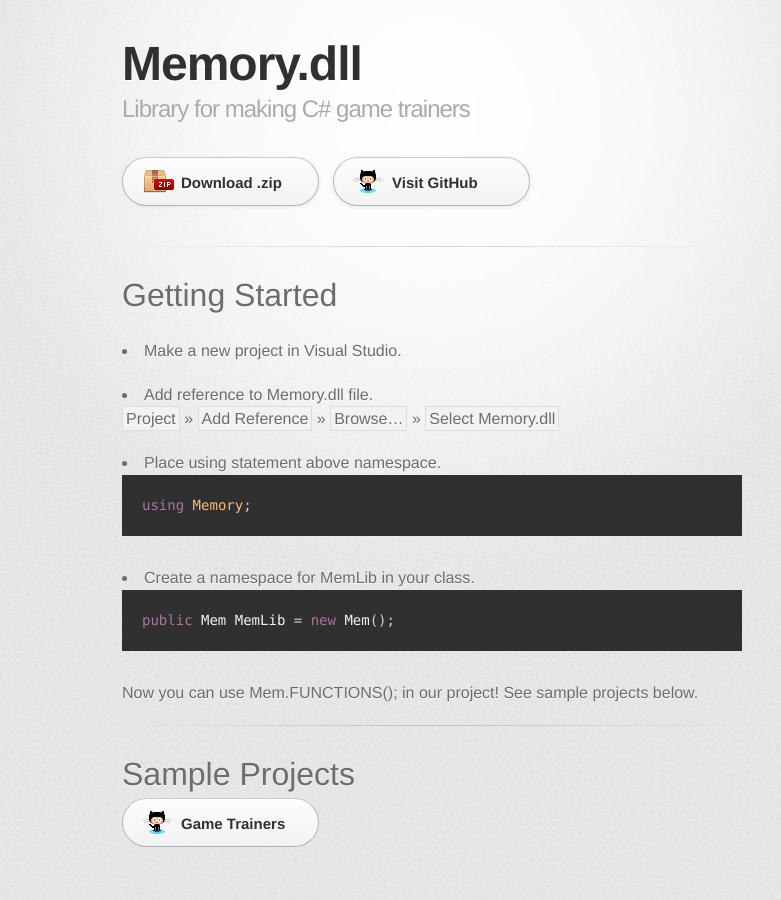
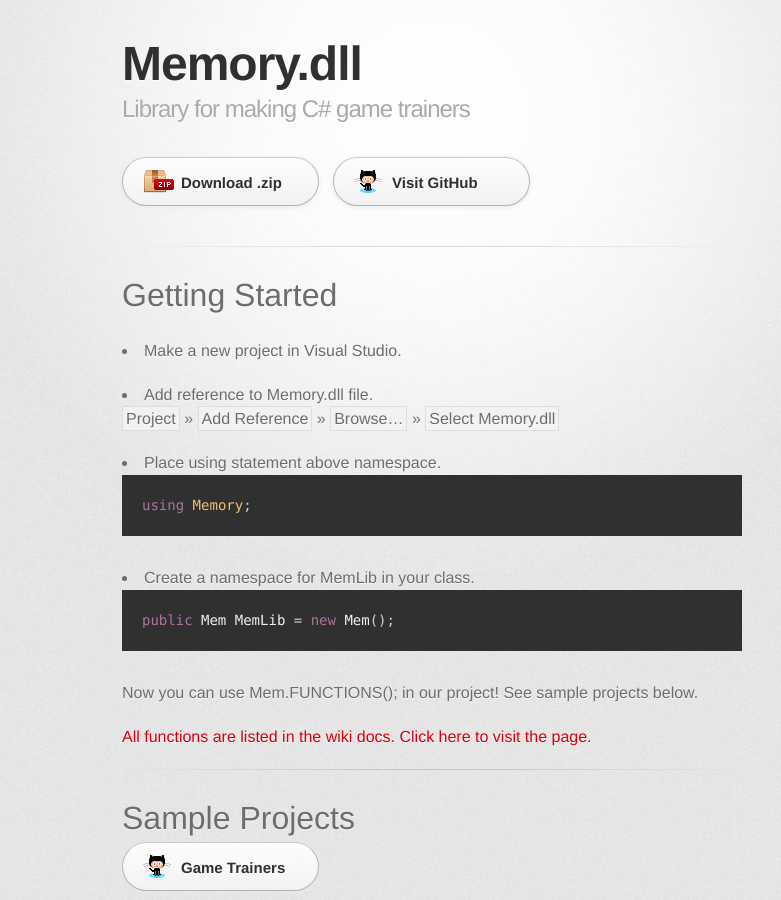
Before and after one commit to erfg12/memory.dll, a Jekyll site: the page built from index.md, in a window 1280 px wide. Shown: the whole page, without its empty margins (208-989 px from the left). Built offline with Jekyll 4.4.1, drawn with Linux system fonts in a browser that asks for light colours; some web fonts are replaced; our own code applies the rules of GitHub Pages for plain Markdown files.

Commit message:
added wiki link

````diff
--- a/index.md
+++ b/index.md
@@ -16,6 +16,8 @@
 public Mem MemLib = new Mem();
 ```
 Now you can use Mem.FUNCTIONS(); in our project! See sample projects below.
+
+<a href="https://github.com/erfg12/memory.dll/wiki">All functions are listed in the wiki docs. Click here to visit the page.</a>
 <hr>
 # [](#header-1)Sample Projects
 
````
